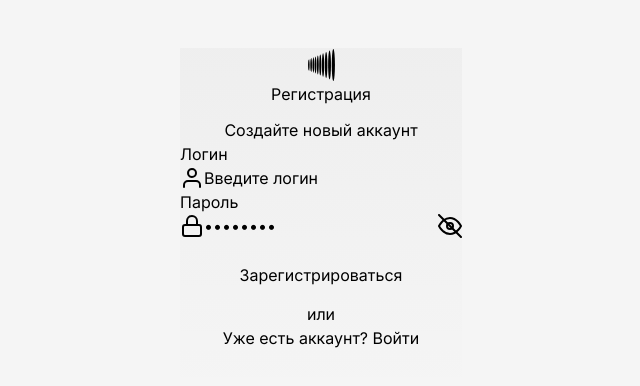
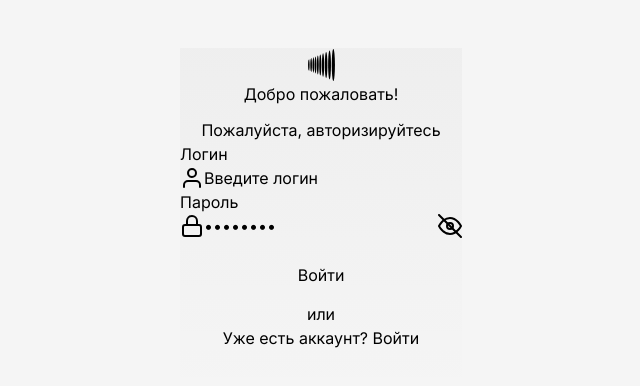
Before and after one commit to andreyDanilenko/react_test, a React (Vite) app: page / in a window 1280 px wide. Shown: the top 386 px of the page, without its empty margins (319-959 px from the left). Built offline with nearby package versions, Linux system fonts and the light colour scheme; no server answers.

Commit message:
WIP(other): little refactor

```diff
--- a/src/app/providers/AppProvider.tsx
+++ b/src/app/providers/AppProvider.tsx
@@ -1,9 +1,10 @@
-import React from 'react';
+import React, { useEffect } from 'react';
 import { Provider as ReduxProvider } from 'react-redux';
 import { QueryClient, QueryClientProvider } from '@tanstack/react-query';
 import { ReactQueryDevtools } from '@tanstack/react-query-devtools';
 import { store } from '../store';
 import AppRouter from '../router/AppRouter';
+import { setAuthStore } from '@/shared/api/authApi';
 
 const queryClient = new QueryClient({
   defaultOptions: {
@@ -15,7 +16,12 @@ const queryClient = new QueryClient({
   },
 });
 
-const AppProvider: React.FC = () => (
+const AppProvider: React.FC = () => {
+  useEffect(() => {
+    setAuthStore(store.getState.bind(store), store.dispatch);
+  }, []);
+
+  return (
     <ReduxProvider store={store}>
       <QueryClientProvider client={queryClient}>
         <AppRouter />
@@ -23,5 +29,6 @@ const AppProvider: React.FC = () => (
       </QueryClientProvider>
     </ReduxProvider>
   );
+};
 
 export default AppProvider;
--- a/src/pages/HomePage/HomePage.tsx
+++ b/src/pages/HomePage/HomePage.tsx
@@ -1,20 +1,30 @@
 import React from 'react';
 import { useNavigate } from 'react-router-dom';
 import { BaseButton } from '@/shared/ui';
+import { useAuth } from '@/features/auth';
+import { ROUTES } from '@/app/router/routes';
 import './HomePage.css';
 
 const HomePage: React.FC = () => {
   const navigate = useNavigate();
+  const { user, logout } = useAuth();
+
+  const handleLogout = () => {
+    logout();
+    navigate(ROUTES.ROOT);
+  };
 
   return (
     <div className="HomePage">
       <div className="HomePage__Card">
         <h1 className="HomePage__Title">Главная</h1>
-        <p className="HomePage__Subtitle">Вы успешно вошли в аккаунт</p>
+        <p className="HomePage__Subtitle">
+          {user ? `${user.firstName} ${user.lastName}, вы успешно вошли` : 'Вы успешно вошли в аккаунт'}
+        </p>
         <BaseButton
           variant="ghost"
           className="HomePage__Logout"
-          onClick={() => navigate('/')}
+          onClick={handleLogout}
         >
           Выйти
         </BaseButton>
--- a/src/pages/RegistrationPage/RegistrationPage.css
+++ b/src/pages/RegistrationPage/RegistrationPage.css
@@ -12,6 +12,7 @@
     min-height: 716px;
     background: var(--color-bg-main);
     box-shadow: var(--shadow-card);
+    border: 1px solid var(--color-border-light);
     border-radius: var(--radius-card);
     padding: 6px;
     display: flex;
@@ -26,6 +27,7 @@
     min-height: 704px;
     background: linear-gradient(180deg, rgba(35, 35, 35, 0.03) 0%, rgba(35, 35, 35, 0) 50%);
     border-radius: var(--radius-card-inner);
+    border: 1px solid var(--color-border-light);
     display: flex;
     flex-direction: column;
     align-items: center;
--- a/src/pages/RegistrationPage/RegistrationPage.tsx
+++ b/src/pages/RegistrationPage/RegistrationPage.tsx
@@ -7,8 +7,10 @@ import {
   UserIcon,
   LockIcon,
   EyeIcon,
+  CloseIcon,
 } from '@/shared/ui';
-import { authApi } from '@/shared/api';
+import { useLoginMutation } from '@/features/auth';
+import { ROUTES } from '@/app/router/routes';
 import './RegistrationPage.css';
 
 const RegistrationPage: React.FC = () => {
@@ -17,31 +19,29 @@ const RegistrationPage: React.FC = () => {
   const [username, setUsername] = useState('');
   const [password, setPassword] = useState('');
   const [error, setError] = useState<string | null>(null);
-  const [loading, setLoading] = useState(false);
 
-  const handleSubmit = async (e: React.FormEvent) => {
+  const loginMutation = useLoginMutation();
+
+  const handleSubmit = async (e: React.SubmitEvent<HTMLFormElement>) => {
     e.preventDefault();
     setError(null);
     if (!username.trim() || !password) {
       setError('Введите логин и пароль');
       return;
     }
-    setLoading(true);
     try {
-      await authApi.login({
+      await loginMutation.mutateAsync({
         username: username.trim(),
         password,
         expiresInMins: 30,
       });
-      navigate('/home');
+      navigate(ROUTES.HOME);
     } catch (err) {
       setError(
         typeof err === 'object' && err !== null && 'response' in err
           ? (err as { response?: { data?: { message?: string } } }).response?.data?.message ?? 'Ошибка входа'
           : 'Ошибка входа'
       );
-    } finally {
-      setLoading(false);
     }
   };
 
@@ -54,8 +54,8 @@ const RegistrationPage: React.FC = () => {
           </div>
 
           <header className="RegistrationPage__Header">
-            <h1 className="RegistrationPage__Title">Регистрация</h1>
-            <p className="RegistrationPage__Subtitle">Создайте новый аккаунт</p>
+            <h1 className="RegistrationPage__Title">Добро пожаловать!</h1>
+            <p className="RegistrationPage__Subtitle">Пожалуйста, авторизируйтесь</p>
           </header>
 
           <form className="RegistrationPage__Form" onSubmit={handleSubmit}>
@@ -68,6 +68,8 @@ const RegistrationPage: React.FC = () => {
               value={username}
               onChange={(e) => setUsername(e.target.value)}
               leftIcon={<UserIcon size={24} />}
+              rightIcon={username ? <CloseIcon size={17} /> : undefined}
+              onRightIconClick={() => setUsername('')}
             />
             <InputGroup
               label="Пароль"
@@ -86,7 +88,7 @@ const RegistrationPage: React.FC = () => {
               hasBorder
               className="RegistrationPage__Submit"
             >
-              {loading ? 'Вход…' : 'Зарегистрироваться'}
+              {loginMutation.isPending ? 'Вход…' : 'Войти'}
             </BaseButton>
 
             <div className="RegistrationPage__Divider" role="presentation">
```
Lines whose indentation alone changed are shown as unchanged.
